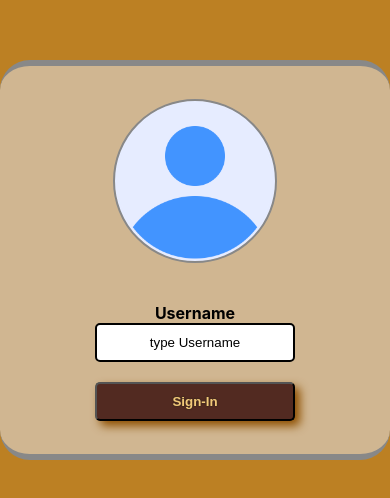
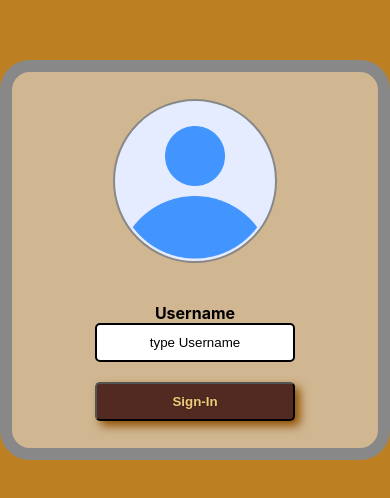
Before and after one commit to AndriyKU/prometheus-x-course-task, a React (Create React App) app: page / in a window 390 px wide. Shown: the part 162-660 px from the top of the page. Built offline with nearby package versions, Linux system fonts and the light colour scheme; the HTML template or start-up script is replaced by a standard one.

Commit message:
make Signin Page responsive

```diff
--- a/src/components/button/button.css
+++ b/src/components/button/button.css
@@ -53,7 +53,7 @@
   color: #f2c979;
 }
 
-@media screen and (max-width: 320px) {
+@media screen and (max-width: 321px) {
   .button {
     width: calc(100% - 16px);
     margin-left: 8px;
--- a/src/pages/signin/styles.css
+++ b/src/pages/signin/styles.css
@@ -95,18 +95,18 @@ i colori, i font, e gli effetti (:hover, transition, :focus ...) possono essere
   border: 2px solid rgb(65, 168, 62);
   background-color: rgba(65, 168, 62, 0.2);
 }
-@media screen and (max-width: 400px) {
+@media screen and (max-width: 401px) {
   .wrapper {
     width: 100%;
-    border-top: 6px solid #888;
-    border-bottom: 6px solid #888;
+  }
+}
+@media screen and (max-width: 321px) {
+  .wrapper {
+    height: 500px;
+    border-top: 12px solid #888;
+    border-bottom: 12px solid #888;
     border-left-style: none;
     border-right-style: none;
-  }
-}
-@media screen and (max-width: 320px) {
-  .wrapper {
-    height: 500px;
   }
   .signin__form > input[type="text"] {
     width: calc(100% - 16px);
```
